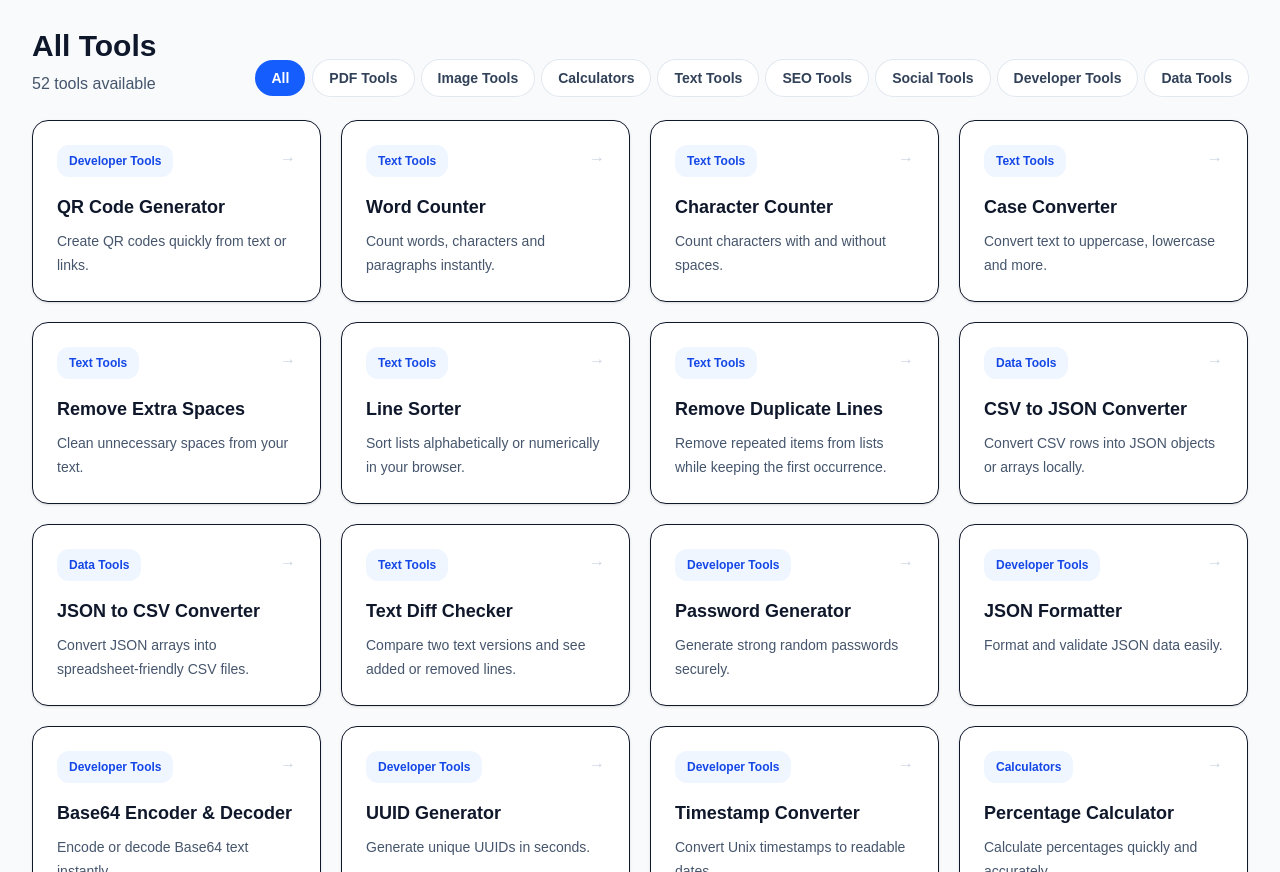
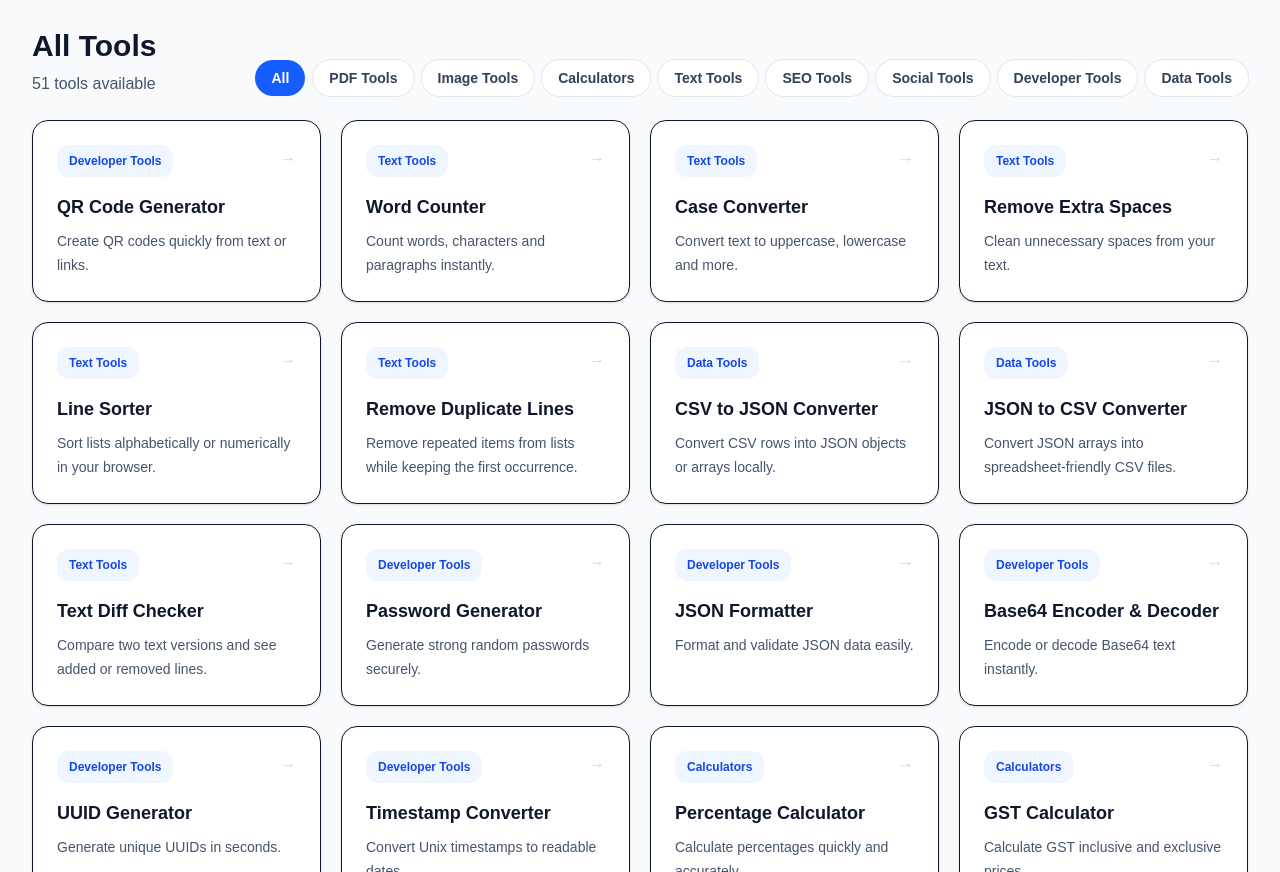
Before and after one commit to WellProSoftware/kaamkitpro, a Next.js app: page / in a window 1280 px wide. Shown: the part 1140-2012 px from the top of the page. Built offline with nearby package versions, Linux system fonts and the light colour scheme.

Commit message:
Remove broken Character Counter from homepage

```diff
--- a/src/app/page.tsx
+++ b/src/app/page.tsx
@@ -33,12 +33,6 @@ const tools: Tool[] = [
     name: "Word Counter",
     description: "Count words, characters and paragraphs instantly.",
     href: "/tools/word-counter",
-    category: "Text Tools",
-  },
-  {
-    name: "Character Counter",
-    description: "Count characters with and without spaces.",
-    href: "/tools/character-counter",
     category: "Text Tools",
   },
   {
```
